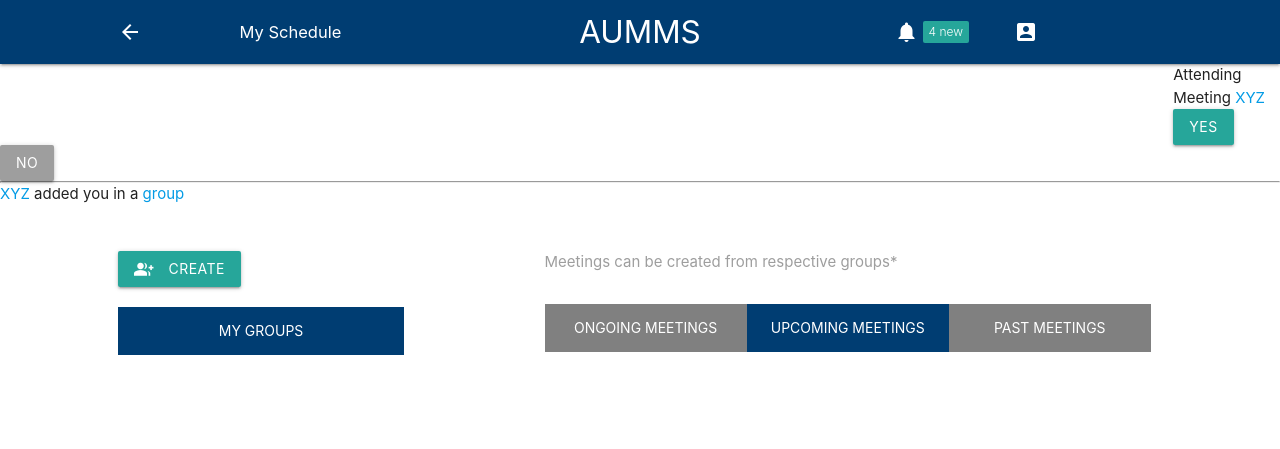
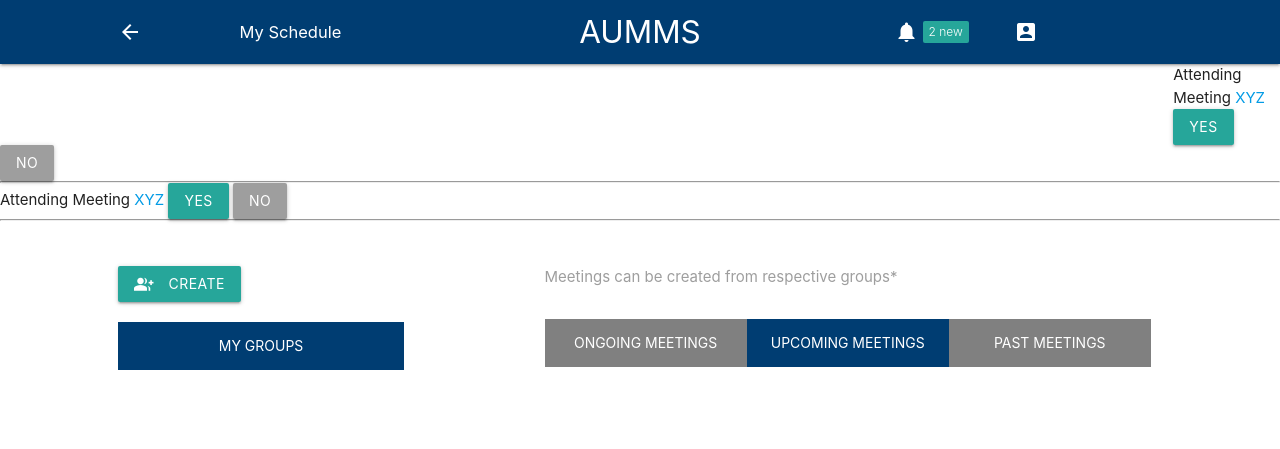
Before and after one commit to ParthManiyar/Meeting_Management_System, a Django app: page / in a window 1280 px wide. Shown: the top 449 px of the page. Before the commit the page ends 355 px from the top, so only its background shows below. Run offline with Django 3.2, Linux system fonts and the light colour scheme; the visitor is signed in with stand-in values (Sample User, id 1); data comes from the database, SQL or seed files in the repository; data that the repository does not hold is empty.

Commit message:
Notifications frontend

```diff
--- a/MMSApp/templates/MMSApp/base.html
+++ b/MMSApp/templates/MMSApp/base.html
@@ -44,7 +44,7 @@
           <li>
             <a href="#!" id="notification_id" class="valign-wrapper">
               <i class="material-icons right">notifications</i>
-              <span class="new badge" >4</span>
+              <span class="new badge" id="badge_id">0</span>
             </a>
           </li>
           <li>
@@ -66,28 +66,65 @@
 </nav>
 
   <div id="notification-popup" class="fancyScroll" state="off" >
-    <div class="notification-element">
-      <span>Attending Meeting <a href="Path">XYZ</a></span>
-      <button class="waves-effect waves-light btn small-notification-button" ><span>Yes</span></button>
-      <button class="waves-effect waves-light btn grey small-notification-button">No</button>
-    </div>
-    <hr style="margin:0px">
-    <div class="valign-wrapper notification-element">
-      <span><a href="/PATH">XYZ</a> added you in a <a href="/PATH">group</a></span>
-    </div>
-    <!-- <hr style="margin:0px"> -->
   </div>
 
   <script type="text/javascript">
     $("#notification_id").click(function (){
       if($('#notification-popup').attr('state')=='off'){
         $('#notification-popup').show();
+        get_notifications();
         $('#notification-popup').attr('state','on');
       }
       else{
         $('#notification-popup').hide();
         $('#notification-popup').attr('state','off');
       }
+    });
+
+    get_notifications();
+
+    function get_notifications(){
+      $("#notification-popup").empty();
+
+      var notifications_length = 2;
+
+      $("#badge_id").text(notifications_length);
+      if(notifications_length == 0){
+        $("#badge_id").hide();
+      }
+
+      for (var i=0;i<notifications_length;i++){
+
+      var meeting_name = "XYZ";
+      var meeting_uuid = "ABC";
+      var meeting_link = "/asdasd";
+
+      var temp = ' <div class="notification-element">\
+            <span>Attending Meeting <a href="'+meeting_link+'">'+meeting_name+'</a></span>\
+            <button class="waves-effect waves-light btn small-notification-button"  meeting_uuid="'+meeting_uuid+'"><span>Yes</span></button>\
+            <button class="waves-effect waves-light btn grey small-notification-button" meeting_uuid="'+meeting_uuid+'">No</button>\
+          </div>\
+          <hr style="margin:0px">';
+
+        $("#notification-popup").append(temp);
+      }
+
+    }
+    $(document).on("click", ".small-notification-button", function(){
+
+      var meeting_uuid = $(this).attr("meeting_uuid");
+
+      console.log($(this).attr("meeting_uuid"));
+
+      if($(this).text() == "Yes"){
+        // MARK YES
+      }
+      else if($(this).text() == "No"){
+        // MARK NO
+      }
+      // DELETE THAT NOTIFICATION HERE
+      // !!!!!!!!!!!!!!!!!!!!!!!!!!!
+      get_notifications();
     });
 
     $("#back_id").click(function (){
--- a/MMSApp/templates/MMSApp/home.html
+++ b/MMSApp/templates/MMSApp/home.html
@@ -154,7 +154,7 @@
                     <div class="row zero-margin">\
                     <h5 style="padding-left:1em;text-decoration:underline;">'+response['upcoming_meets'][i]["name"]+'</h5>\
                    </div>\
-                    <div class="card-content " style="padding-left:2em;padding-bottom:0px;">\
+                    <div class="card-content" style="padding-left:2em;padding-bottom:0px;">\
                       <div class="row"><div class="col s4 valign-wrapper"><i class="material-icons ">access_time</i><span style="padding-left:1em;">'+response['upcoming_meets'][i]["start_time"]+' </span> - <span>'+response['upcoming_meets'][i]["end_time"]+'</span></div>\
                       <div class="col s4 valign-wrapper"><i class="material-icons">place</i> <span style="padding-left:1em;">'+response['upcoming_meets'][i]["venue"]+'</span></div>\
                       <div class="col s4 valign-wrapper"><i class="material-icons">date_range</i> <span style="padding-left:1em;">'+response['upcoming_meets'][i]["meeting_date"]+'</span></div>\
--- a/MMSApp/templates/MMSApp/profile.html
+++ b/MMSApp/templates/MMSApp/profile.html
@@ -2,6 +2,8 @@
 {% block content %}
 {% load static %}
 
-
+<div class="row">
+  <img src="img_girl.jpg" alt="Girl in a jacket">
+</div>
 
 {% endblock %}
```
Also changed, not shown: MMSApp/templates/MMSApp/meeting_rd.html (line endings or trailing spaces).
